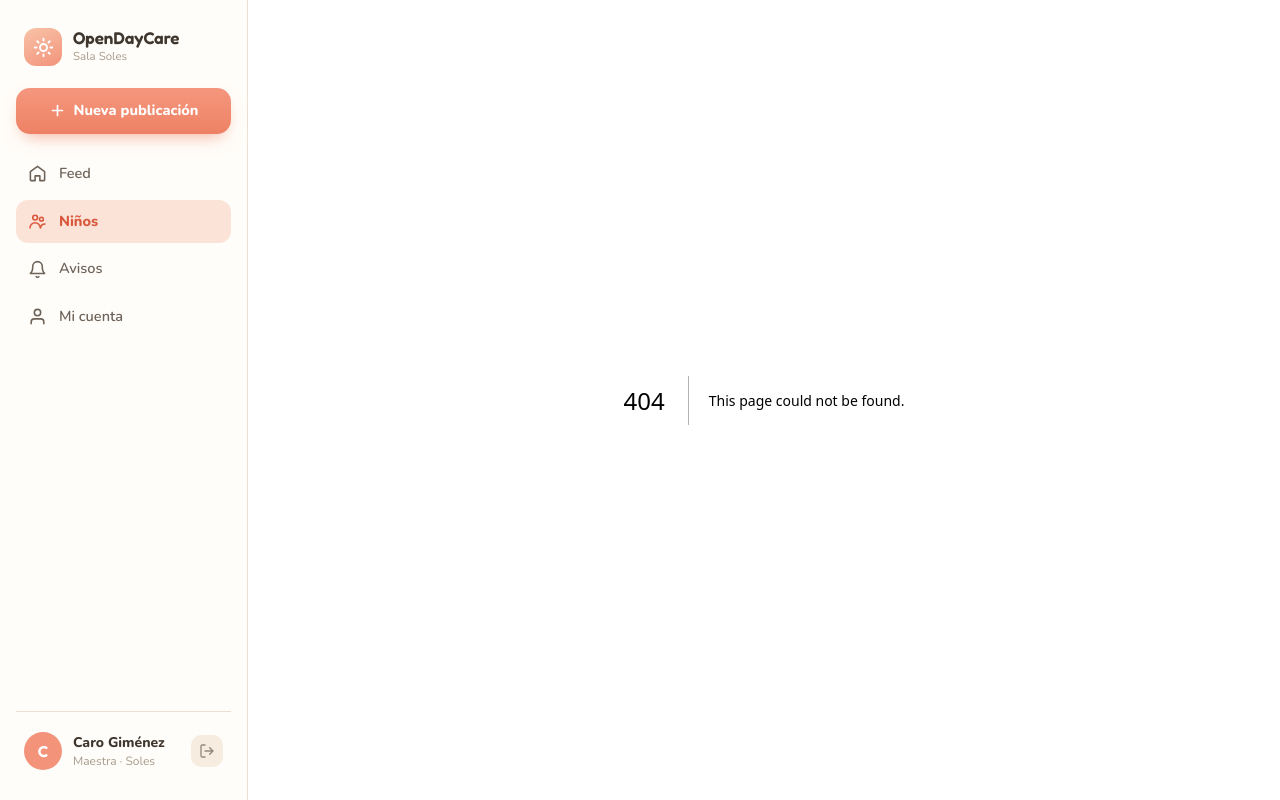
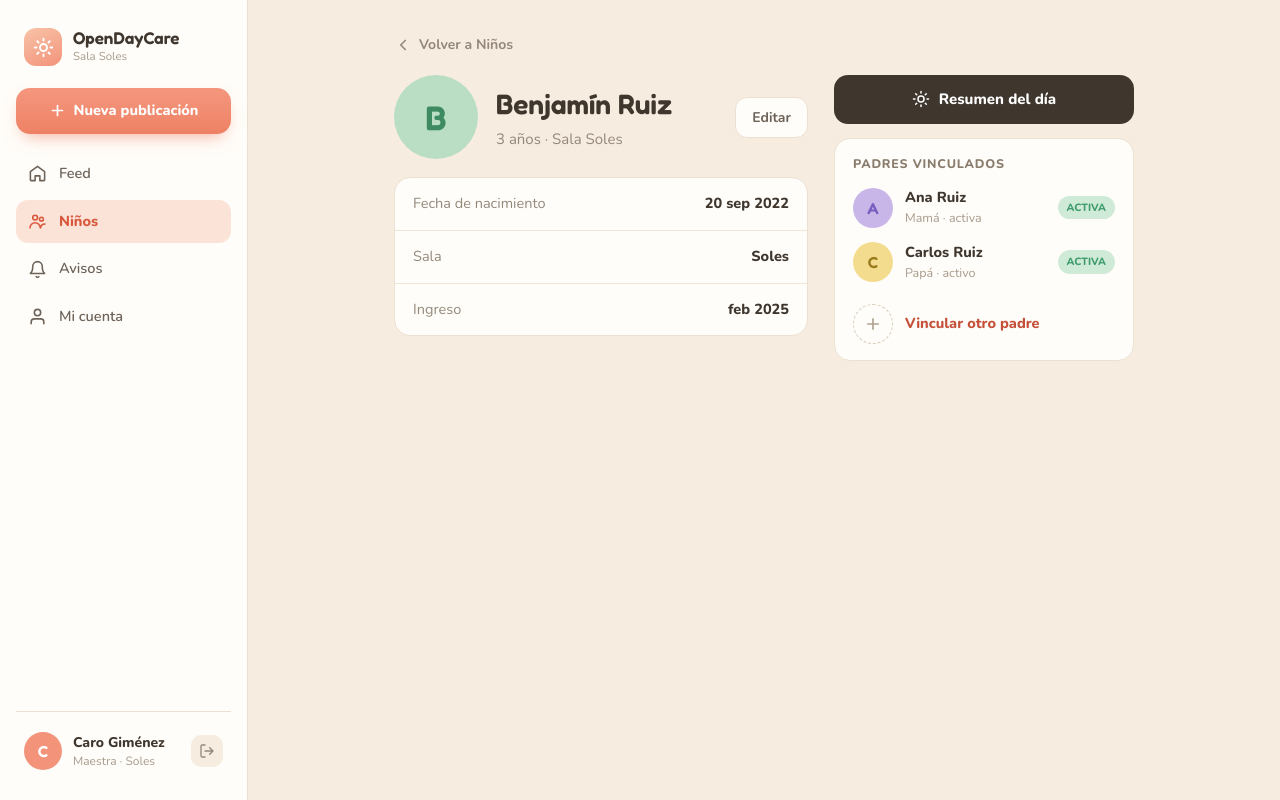
Before and after one commit to jhonprimedev/open-daycare, a Next.js app: page /kids/benjamin in a window 1280 px wide. Before the commit this address had no page. Built offline with nearby package versions, Linux system fonts and the light colour scheme.

Commit message:
feat: kid profile page with notFound for unknown ids (SPEC 02 step 5)

```diff
--- /dev/null
+++ b/app/kids/[id]/page.tsx
@@ -0,0 +1,207 @@
+"use client";
+
+import { use, type MouseEvent } from "react";
+import Link from "next/link";
+import { notFound } from "next/navigation";
+import { kids } from "@/lib/mock/kids";
+import type { Parent, ParentStatus } from "@/lib/mock/kids";
+
+type Props = {
+  params: Promise<{ id: string }>;
+};
+
+const parentBadge: Record<ParentStatus, { label: string; bg: string; color: string }> = {
+  active: { label: "ACTIVA", bg: "#CFEBD8", color: "#3E9B6C" },
+  pending: { label: "PENDIENTE", bg: "#F7E7A6", color: "#9A7B1E" },
+};
+
+function ParentRow({ parent }: { parent: Parent }) {
+  const badge = parentBadge[parent.status];
+  return (
+    <div className="flex items-center gap-3">
+      <div
+        className="flex h-10 w-10 flex-none items-center justify-center rounded-full font-display text-[16px] font-semibold text-white"
+        style={{ backgroundColor: parent.avatar.bg, color: parent.avatar.color }}
+      >
+        {parent.avatar.initial}
+      </div>
+      <div className="min-w-0 flex-1">
+        <div className="text-[14.5px] font-extrabold text-[#3F362E]">{parent.name}</div>
+        <div className="text-[12.5px] text-[#A89A8B]">
+          {parent.relation} · {parent.statusNote}
+        </div>
+      </div>
+      <span
+        className="flex-none rounded-full px-[9px] py-1 text-[10.5px] font-extrabold"
+        style={{ backgroundColor: badge.bg, color: badge.color }}
+      >
+        {badge.label}
+      </span>
+    </div>
+  );
+}
+
+function InfoRow({ label, value }: { label: string; value: string }) {
+  return (
+    <div className="flex justify-between border-b border-[#F0E6D8] px-[18px] py-[15px] last:border-b-0">
+      <span className="text-[14.5px] text-[#94887B]">{label}</span>
+      <span className="text-[14.5px] font-extrabold text-[#3F362E]">{value}</span>
+    </div>
+  );
+}
+
+export default function KidProfilePage({ params }: Props) {
+  const { id } = use(params);
+  const kid = kids.find((k) => k.id === id);
+  if (!kid) return notFound();
+
+  const handleInertClick = (event: MouseEvent<HTMLAnchorElement>) => {
+    event.preventDefault();
+  };
+
+  return (
+    <div className="mx-auto w-full max-w-[820px] px-10 py-[34px] pb-20">
+      <Link
+        href="/kids"
+        className="mb-5 flex items-center gap-[7px] text-[14px] font-bold text-[#94887B]"
+      >
+        <svg
+          width="18"
+          height="18"
+          viewBox="0 0 24 24"
+          fill="none"
+          stroke="currentColor"
+          strokeWidth="2.2"
+          strokeLinecap="round"
+          strokeLinejoin="round"
+          aria-hidden="true"
+        >
+          <path d="m15 18-6-6 6-6" />
+        </svg>
+        Volver a Niños
+      </Link>
+
+      <div className="flex flex-col items-start gap-[18px] md:flex-row md:items-start md:gap-[26px]">
+        <div className="flex w-full min-w-0 flex-1 flex-col gap-[18px]">
+          <div className="flex flex-wrap items-center gap-[18px]">
+            <div
+              className="flex h-[84px] w-[84px] flex-none items-center justify-center rounded-full font-display text-[34px] font-semibold"
+              style={{ backgroundColor: kid.avatar.bg, color: kid.avatar.color }}
+            >
+              {kid.avatar.initial}
+            </div>
+            <div className="min-w-0 flex-1">
+              <h1 className="m-0 font-display text-[28px] font-semibold text-[#3F362E]">
+                {kid.name}
+              </h1>
+              <p className="mt-[3px] text-[15px] text-[#94887B]">
+                {kid.ageYears} años · Sala {kid.room}
+              </p>
+            </div>
+            <a
+              href="#"
+              onClick={handleInertClick}
+              className="rounded-xl border-[1.5px] border-[#ECE0D0] bg-[#FFFDF9] px-4 py-[9px] text-[14px] font-bold text-[#6E6359]"
+            >
+              Editar
+            </a>
+          </div>
+
+          {kid.allergy && (
+            <div className="flex gap-[14px] rounded-2xl bg-[#FBDAD6] p-[16px_18px]">
+              <div className="flex h-10 w-10 flex-none items-center justify-center rounded-[11px] bg-[#F4A8A0]">
+                <svg
+                  width="22"
+                  height="22"
+                  viewBox="0 0 24 24"
+                  fill="none"
+                  stroke="#fff"
+                  strokeWidth="2.2"
+                  strokeLinecap="round"
+                  strokeLinejoin="round"
+                  aria-hidden="true"
+                >
+                  <path d="M10.3 3.9 1.8 18a2 2 0 0 0 1.7 3h17a2 2 0 0 0 1.7-3L13.7 3.9a2 2 0 0 0-3.4 0z" />
+                  <path d="M12 9v4M12 17h.01" />
+                </svg>
+              </div>
+              <div>
+                <div className="mb-[2px] text-[15px] font-extrabold text-[#C5413A]">
+                  Alergias y notas
+                </div>
+                <div className="text-[14.5px] leading-[1.5] text-[#B25249]">
+                  {kid.allergy.note}
+                </div>
+              </div>
+            </div>
+          )}
+
+          <div className="overflow-hidden rounded-2xl border border-[#ECE0D0] bg-[#FFFDF9]">
+            <InfoRow label="Fecha de nacimiento" value={kid.birthDate} />
+            <InfoRow label="Sala" value={kid.room} />
+            <InfoRow label="Ingreso" value={kid.enrolledOn} />
+          </div>
+        </div>
+
+        <div className="flex w-full flex-col gap-[14px] md:w-[300px] md:flex-none">
+          <a
+            href="#"
+            onClick={handleInertClick}
+            className="flex w-full items-center justify-center gap-[9px] rounded-[14px] bg-[#3F362E] p-[13px] text-[15px] font-extrabold text-white"
+          >
+            <svg
+              width="18"
+              height="18"
+              viewBox="0 0 24 24"
+              fill="none"
+              stroke="#fff"
+              strokeWidth="2"
+              strokeLinecap="round"
+              strokeLinejoin="round"
+              aria-hidden="true"
+            >
+              <circle cx="12" cy="12" r="4" />
+              <path d="M12 2v2M12 20v2M4.9 4.9l1.4 1.4M17.7 17.7l1.4 1.4M2 12h2M20 12h2M4.9 19.1l1.4-1.4M17.7 6.3l1.4-1.4" />
+            </svg>
+            Resumen del día
+          </a>
+
+          <div className="rounded-2xl border border-[#ECE0D0] bg-[#FFFDF9] p-[16px_18px]">
+            <div className="mb-[14px] text-[12.5px] font-extrabold tracking-[0.8px] text-[#8A7C6D]">
+              PADRES VINCULADOS
+            </div>
+            <div className="flex flex-col gap-[14px]">
+              {kid.parents.map((parent) => (
+                <ParentRow key={parent.name} parent={parent} />
+              ))}
+              <a
+                href="#"
+                onClick={handleInertClick}
+                className="flex items-center gap-3 pt-2"
+              >
+                <span className="flex h-10 w-10 flex-none items-center justify-center rounded-full border-[1.5px] border-dashed border-[#D8CBBA] text-[#B0A290]">
+                  <svg
+                    width="18"
+                    height="18"
+                    viewBox="0 0 24 24"
+                    fill="none"
+                    stroke="currentColor"
+                    strokeWidth="2.2"
+                    strokeLinecap="round"
+                    strokeLinejoin="round"
+                    aria-hidden="true"
+                  >
+                    <path d="M12 5v14M5 12h14" />
+                  </svg>
+                </span>
+                <span className="text-[14.5px] font-extrabold text-[#C5503A]">
+                  Vincular otro padre
+                </span>
+              </a>
+            </div>
+          </div>
+        </div>
+      </div>
+    </div>
+  );
+}
```
